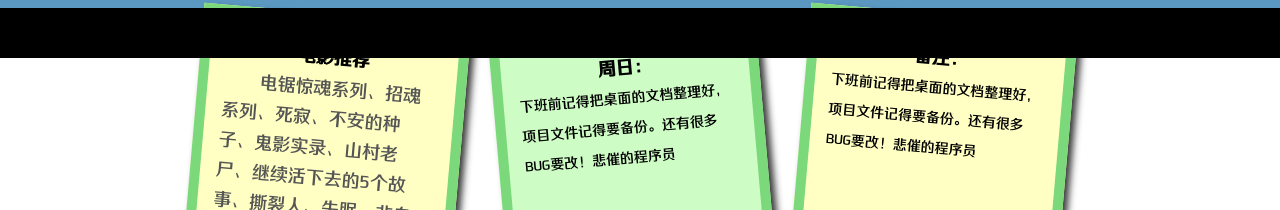
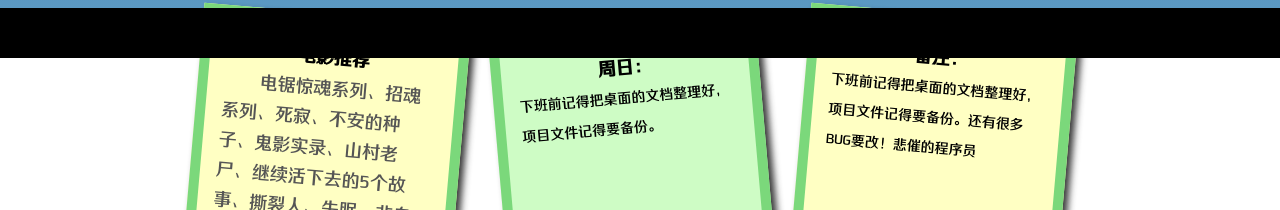
Before and after one commit to ZhaoC60/Chartbase, a Vue app: page /#/aboutMe in a window 1280 px wide. Shown: the part 742-952 px from the top of the page. Built offline with nearby package versions, Linux system fonts and the light colour scheme; what vue-fullscreen, vue-seamless-scroll would draw is missing.

Commit message:
修改文字内容

```diff
--- a/src/views/aboutMe.vue
+++ b/src/views/aboutMe.vue
@@ -64,7 +64,7 @@
           <li>
             <div>
               <h2>周日：</h2>
-              <p>下班前记得把桌面的文档整理好，项目文件记得要备份。还有很多BUG要改！悲催的程序员</p>
+              <p>下班前记得把桌面的文档整理好，项目文件记得要备份。</p>
             </div>
           </li>
           <li>
```
